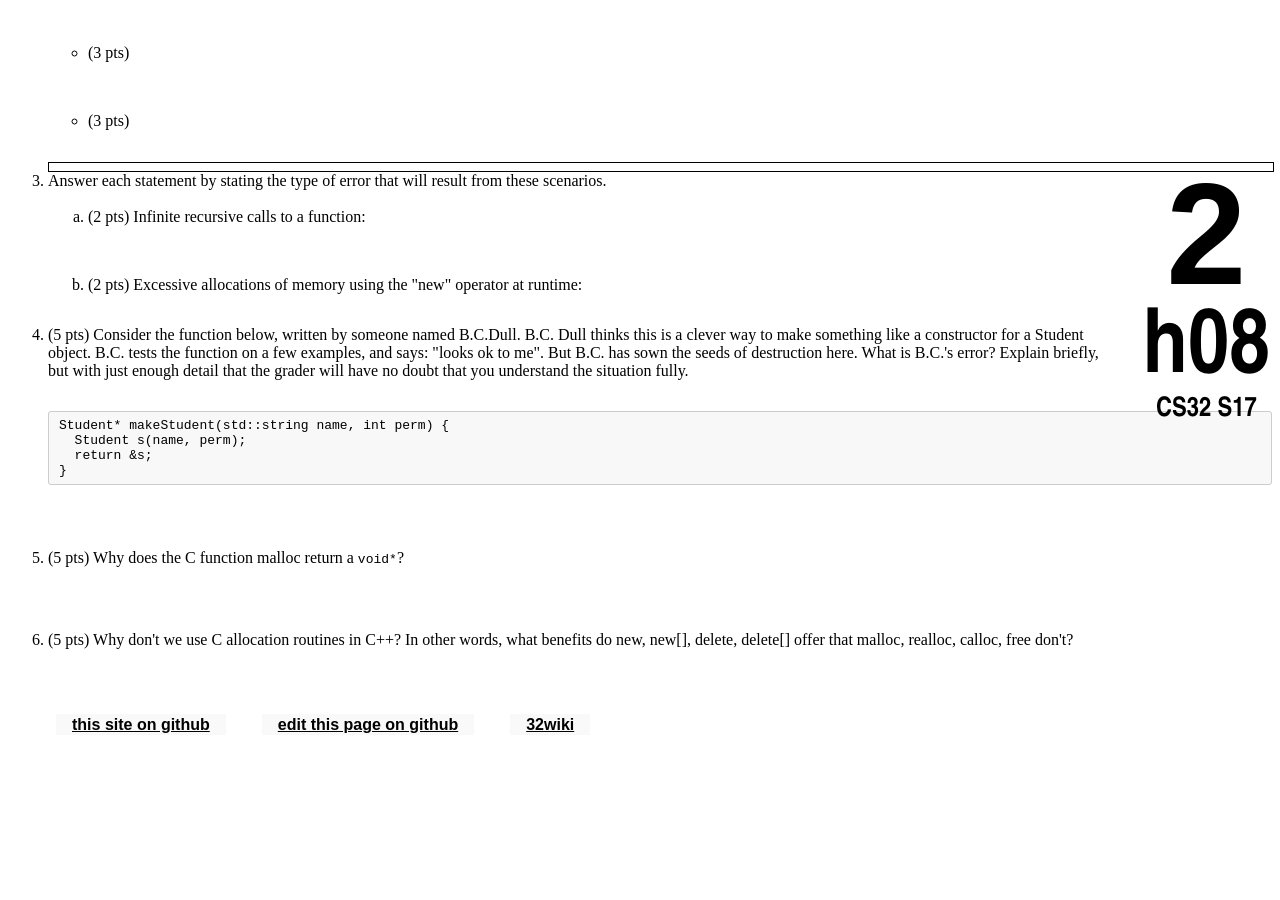
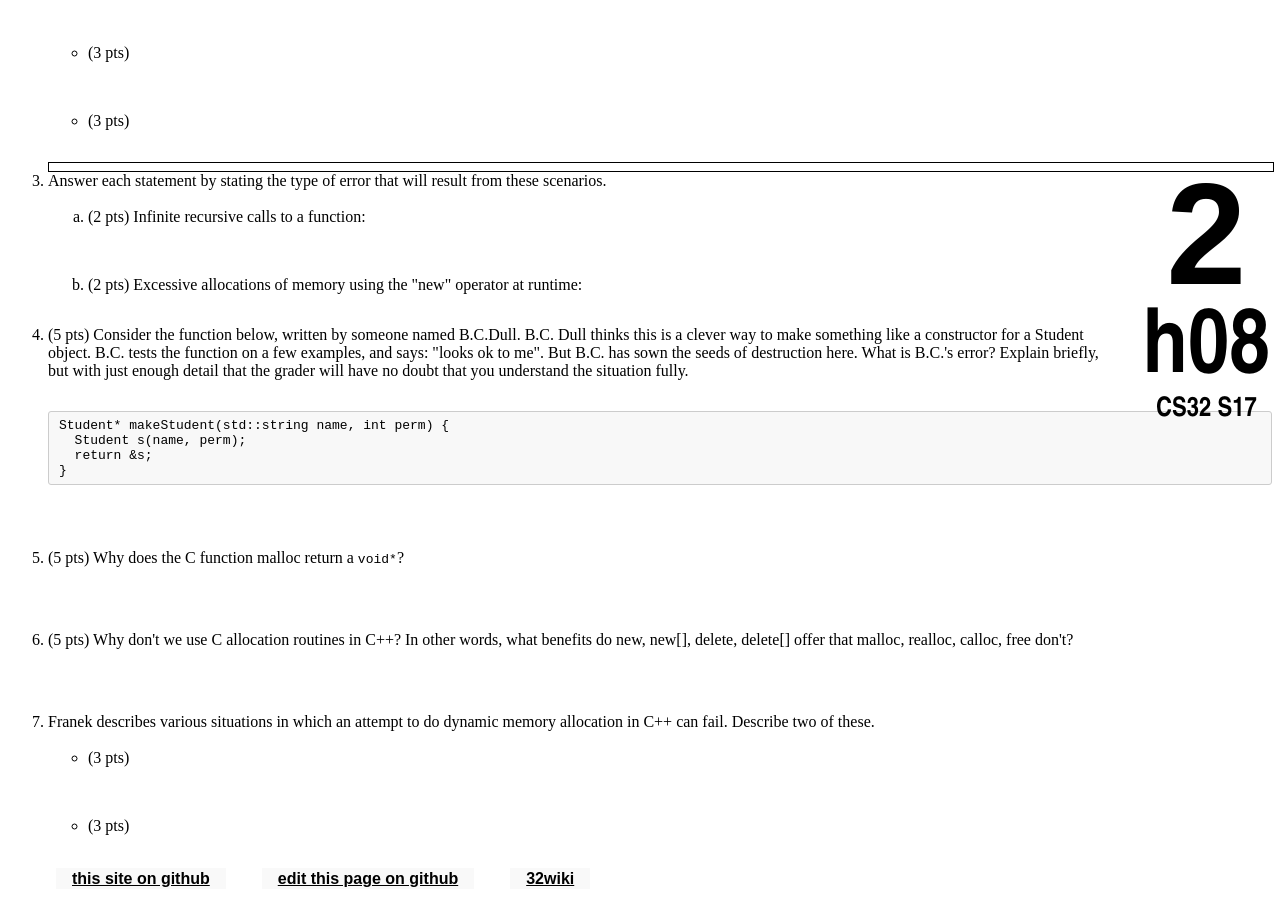
Before and after one commit to ucsb-cs32-s17/ucsb-cs32-s17.github.io, a Jekyll site: the page built from _hwk/h08.md, in a window 1280 px wide and 900 px high, scrolled down 1074 px. Built offline with Jekyll 4.4.1, drawn with Linux system fonts in a browser that asks for light colours; before the commit the page ends 1820 px from its top, so only the background shows below that.

Commit message:
Update h08.md

```diff
--- a/_hwk/h08.md
+++ b/_hwk/h08.md
@@ -67,5 +67,14 @@ Student* makeStudent(std::string name, int perm) {
   <li style='margin-bottom:4em;'>(5 pts) Why don't we use C allocation routines in C++? In other words, what benefits do new, new[], delete, delete[] offer that malloc, realloc, calloc, free don't?
   </li>
 
+ <li>Franek describes various situations in which an attempt to do dynamic memory allocation in C++ can fail. Describe two of these.
+  <ul>
+    <li style='margin-bottom:2em;'>(3 pts)</li>
+
+    <li style='margin-bottom:2em;'>(3 pts)</li>
+
+  </ul>
+  </li>
+
 
 </ol>
```
